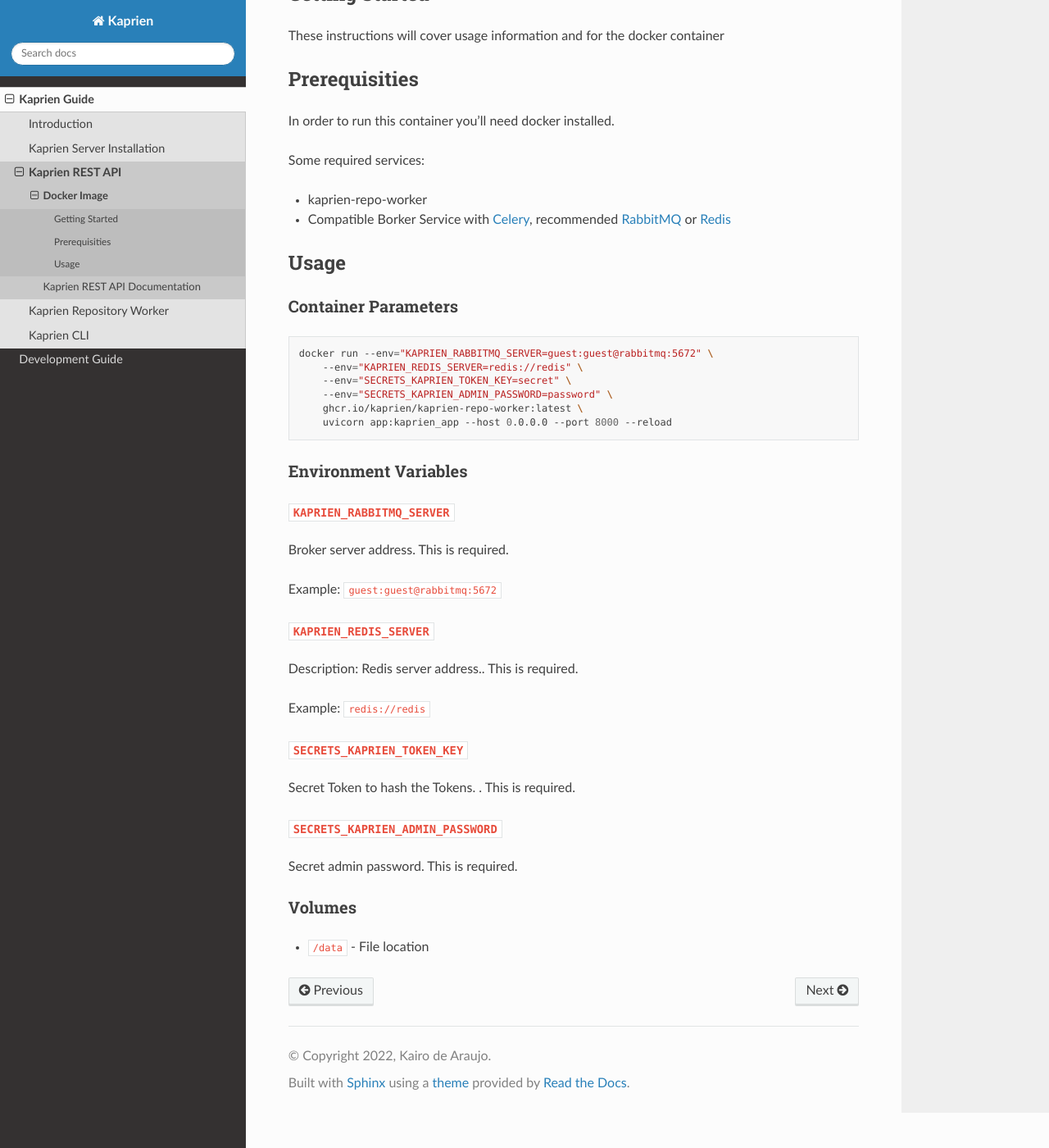
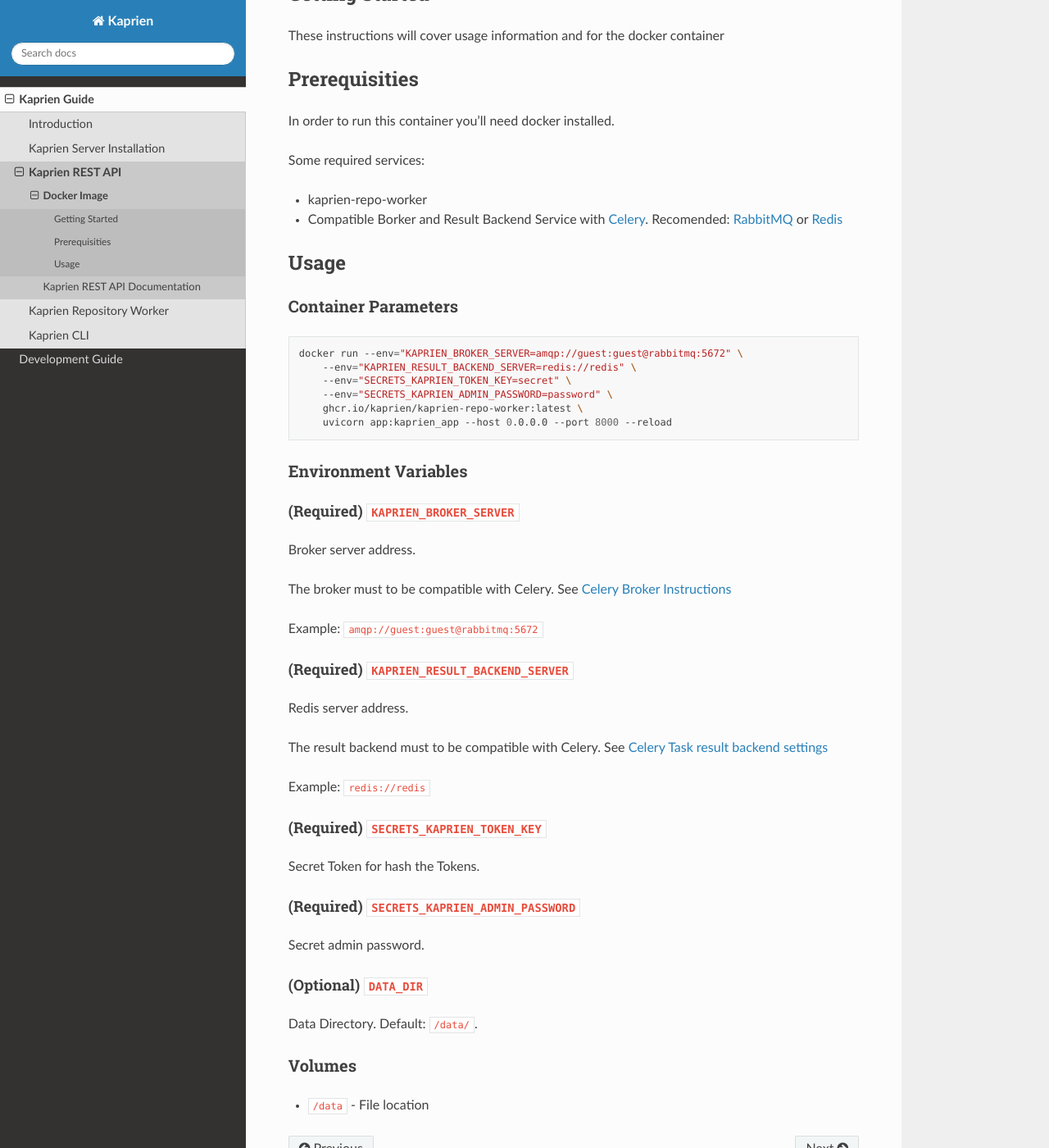
Before and after one commit to repository-service-tuf/repository-service-tuf, a Sphinx documentation site: the page built from docs/source/guide/kaprien-rest-api/Docker_README.md, in a window 1280 px wide and 1400 px high, scrolled down 280 px. Shown: the whole window at 82% size. Built offline with Sphinx 7.4.7 and the Read the Docs theme 2.0.0, drawn with Linux system fonts in a browser that asks for light colours.

Commit message:
Updated documentation for dev versions
Updated documentation for development versions of components and tools.

Signed-off-by: Kairo Araujo <kairo@kairo.eti.br>

````diff
--- a/docs/source/guide/kaprien-rest-api/Docker_README.md
+++ b/docs/source/guide/kaprien-rest-api/Docker_README.md
@@ -16,9 +16,9 @@ In order to run this container you'll need docker installed.
 Some required services:
 
 * kaprien-repo-worker
-* Compatible Borker Service with [Celery](http://docs.celeryq.dev/),
-  recommended [RabbitMQ](https://www.rabbitmq.com) or
-  [Redis](https://redis.com)
+* Compatible Borker and Result Backend Service with
+  [Celery](https://docs.celeryq.dev/en/stable/getting-started/backends-and-brokers/index.html).
+  Recomended: [RabbitMQ](https://www.rabbitmq.com) or [Redis](https://redis.com)
 
 
 ## Usage
@@ -26,8 +26,8 @@ Some required services:
 ### Container Parameters
 
 ```shell
-docker run --env="KAPRIEN_RABBITMQ_SERVER=guest:guest@rabbitmq:5672" \
-    --env="KAPRIEN_REDIS_SERVER=redis://redis" \
+docker run --env="KAPRIEN_BROKER_SERVER=amqp://guest:guest@rabbitmq:5672" \
+    --env="KAPRIEN_RESULT_BACKEND_SERVER=redis://redis" \
     --env="SECRETS_KAPRIEN_TOKEN_KEY=secret" \
     --env="SECRETS_KAPRIEN_ADMIN_PASSWORD=password" \
     ghcr.io/kaprien/kaprien-repo-worker:latest \
@@ -37,26 +37,34 @@ docker run --env="KAPRIEN_RABBITMQ_SERVER=guest:guest@rabbitmq:5672" \
 
 ### Environment Variables
 
-#### `KAPRIEN_RABBITMQ_SERVER`
+#### (Required) `KAPRIEN_BROKER_SERVER`
 
-Broker server address. This is required.
+Broker server address.
 
-Example: `guest:guest@rabbitmq:5672`
+The broker must to be compatible with Celery. See [Celery Broker Instructions](https://docs.celeryq.dev/en/stable/getting-started/backends-and-brokers/index.html#broker-instructions)
 
-#### `KAPRIEN_REDIS_SERVER`
+Example: `amqp://guest:guest@rabbitmq:5672`
 
-Description: Redis server address.. This is required.
+#### (Required) `KAPRIEN_RESULT_BACKEND_SERVER`
+
+Redis server address.
+
+The result backend must to be compatible with Celery. See
+[Celery Task result backend settings](https://docs.celeryq.dev/en/stable/userguide/configuration.html#task-result-backend-settings)
 
 Example: `redis://redis`
 
-#### `SECRETS_KAPRIEN_TOKEN_KEY`
+#### (Required) `SECRETS_KAPRIEN_TOKEN_KEY`
 
-Secret Token to hash the Tokens. . This is required.
+Secret Token for hash the Tokens.
 
+#### (Required) `SECRETS_KAPRIEN_ADMIN_PASSWORD`
 
-#### `SECRETS_KAPRIEN_ADMIN_PASSWORD`
+Secret admin password.
 
-Secret admin password. This is required.
+#### (Optional) `DATA_DIR`
+
+Data Directory. Default: `/data/`.
 
 ### Volumes
 
--- a/docs/source/index.rst
+++ b/docs/source/index.rst
@@ -55,6 +55,8 @@ v0.0.1
 - [ ] Snapshot Key Rotation
 - [ ] Timestamp Key Rotation
 - [ ] BINS Key Rotation
+- [ ] Implement HTTPS for the Rest API
+- [ ] Add TLS/SSL for Broker communication
 
 Documentation List
 ==================
````
Also changed, not shown: docs/source/guide/installation/docker-compose.yml (+14 -13 lines), docs/source/guide/kaprien-repo-worker/Docker_README.md (+21 -16 lines), docs/source/guide/kaprien-rest-api/api/swagger.json, 2 other files.
